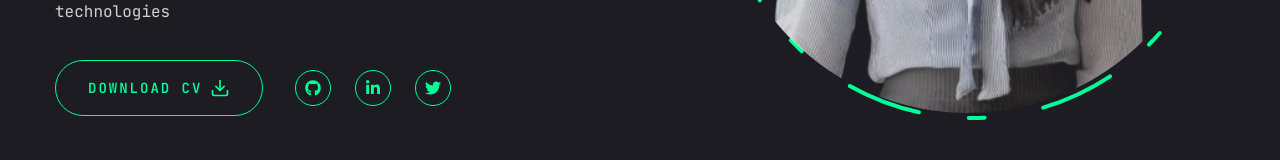
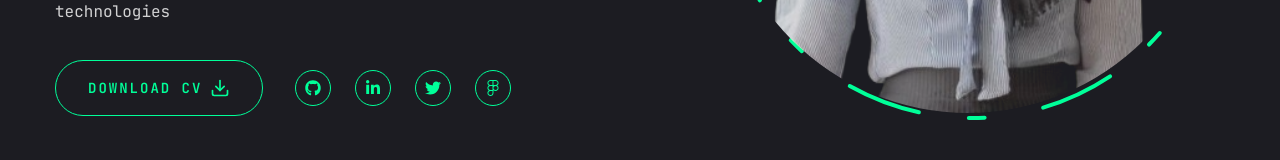
Before and after one commit to kzmfhm/portfolio-website, a Next.js app: page / in a window 1280 px wide. Shown: the part 557-717 px from the top of the page. Built offline with nearby package versions, Linux system fonts and the light colour scheme.

Commit message:
add icons

```diff
--- a/app/resume/page.jsx
+++ b/app/resume/page.jsx
@@ -242,9 +242,7 @@ const Resume = () => {
           </div>
         </Tabs>
       </div>
-
-
-    </motion.div>
+   </motion.div>
   )
 }
 
--- a/components/Socials.jsx
+++ b/components/Socials.jsx
@@ -1,11 +1,12 @@
 import Link from "next/link"
-import {FaGithub,FaLinkedinIn, FaTwitter} from "react-icons/fa"
+import {FaGithub,FaLinkedinIn,FaFigma, FaTwitter} from "react-icons/fa"
 
 
 const socials = [
   {icons: <FaGithub/>, path:''},
   {icons: <FaLinkedinIn/>, path:''},
-  {icons: <FaTwitter/>, path:''}
+  {icons: <FaTwitter/>, path:''},
+  {icons: <FaFigma/>, path:''}
 ]
 const Socials = ({iconStyles,containerStyles}) => {
 
```
